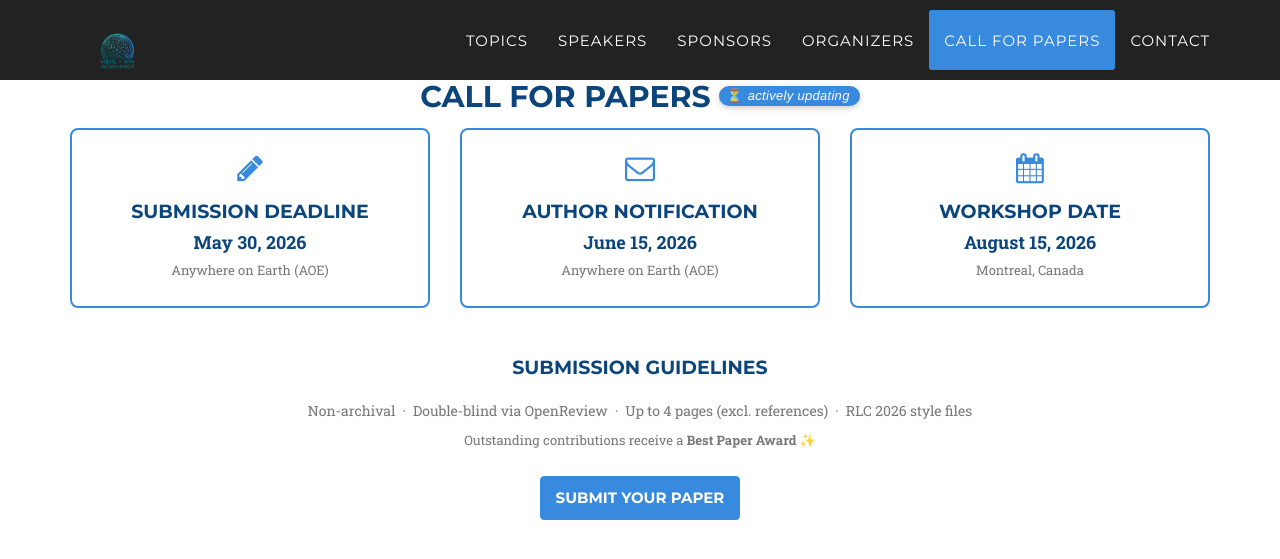
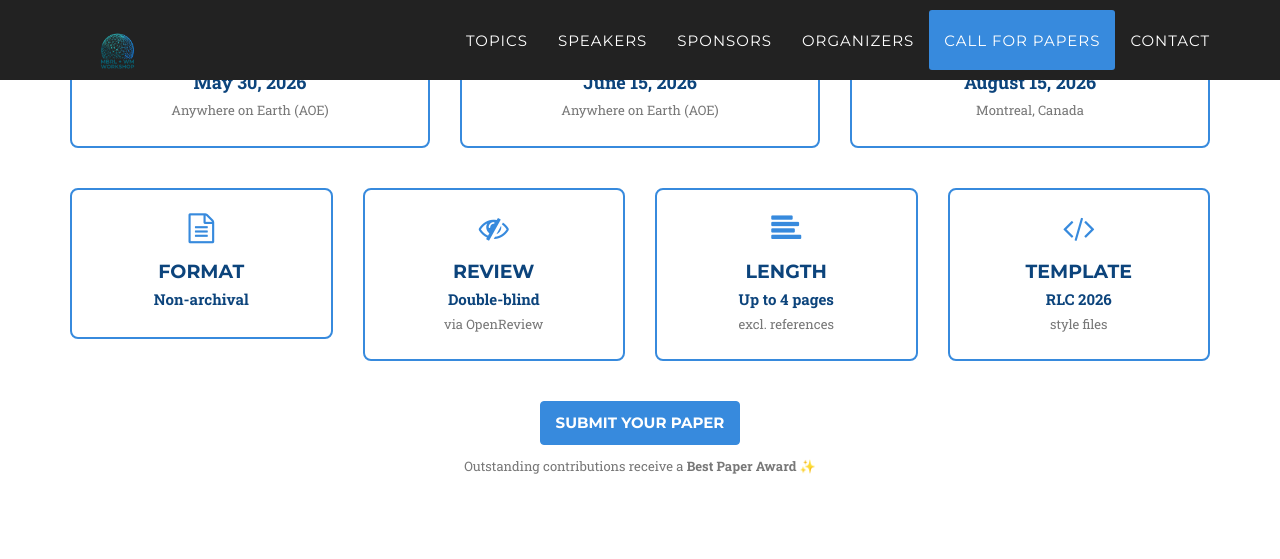
Before and after one commit to worldmodels-rlc/worldmodels-rlc.github.io, a Jekyll site: the page built from index.html, in a window 1280 px wide and 900 px high, scrolled down 4228 px, cut to the strip 0-564 px from the top of the window. Shown: the top 559 px of the strip. Built offline with Jekyll 4.4.1, drawn with Linux system fonts in a browser that asks for light colours; some web fonts are replaced.

Commit message:
fix: speaker circles, submission guidelines boxes
- Speakers now display as 210px circles matching organizer style
- Submission guidelines redesigned as 4 bordered boxes matching key dates style

Co-Authored-By: Claude Sonnet 4.6 <noreply@anthropic.com>

```diff
--- a/_includes/clients.html
+++ b/_includes/clients.html
@@ -37,11 +37,42 @@
 
             <!-- Submission Guidelines -->
             <div class="row">
-                <div class="col-md-8 col-md-offset-2 text-center">
-                    <h4 style="margin-bottom: 20px;">Submission Guidelines</h4>
-                    <p class="text-muted" style="margin-bottom: 6px;">Non-archival &nbsp;·&nbsp; Double-blind via OpenReview &nbsp;·&nbsp; Up to 4 pages (excl. references) &nbsp;·&nbsp; RLC 2026 style files</p>
-                    <p class="text-muted" style="margin-bottom: 24px; font-size: 13px;">Outstanding contributions receive a <strong>Best Paper Award</strong> ✨</p>
+                <div class="col-md-3 col-sm-6 text-center" style="margin-bottom:16px;">
+                    <div style="border: 2px solid #378ADD; border-radius: 8px; padding: 24px 16px; height:100%;">
+                        <i class="fa fa-file-text-o fa-2x" style="color:#378ADD; margin-bottom:10px;"></i>
+                        <h4 style="margin:8px 0 4px;">Format</h4>
+                        <p style="font-size:15px; font-weight:700; color:#0C447C; margin:0;">Non-archival</p>
+                    </div>
+                </div>
+                <div class="col-md-3 col-sm-6 text-center" style="margin-bottom:16px;">
+                    <div style="border: 2px solid #378ADD; border-radius: 8px; padding: 24px 16px; height:100%;">
+                        <i class="fa fa-eye-slash fa-2x" style="color:#378ADD; margin-bottom:10px;"></i>
+                        <h4 style="margin:8px 0 4px;">Review</h4>
+                        <p style="font-size:15px; font-weight:700; color:#0C447C; margin:0;">Double-blind</p>
+                        <p class="text-muted" style="margin:0; font-size:13px;">via OpenReview</p>
+                    </div>
+                </div>
+                <div class="col-md-3 col-sm-6 text-center" style="margin-bottom:16px;">
+                    <div style="border: 2px solid #378ADD; border-radius: 8px; padding: 24px 16px; height:100%;">
+                        <i class="fa fa-align-left fa-2x" style="color:#378ADD; margin-bottom:10px;"></i>
+                        <h4 style="margin:8px 0 4px;">Length</h4>
+                        <p style="font-size:15px; font-weight:700; color:#0C447C; margin:0;">Up to 4 pages</p>
+                        <p class="text-muted" style="margin:0; font-size:13px;">excl. references</p>
+                    </div>
+                </div>
+                <div class="col-md-3 col-sm-6 text-center" style="margin-bottom:16px;">
+                    <div style="border: 2px solid #378ADD; border-radius: 8px; padding: 24px 16px; height:100%;">
+                        <i class="fa fa-code fa-2x" style="color:#378ADD; margin-bottom:10px;"></i>
+                        <h4 style="margin:8px 0 4px;">Template</h4>
+                        <p style="font-size:15px; font-weight:700; color:#0C447C; margin:0;">RLC 2026</p>
+                        <p class="text-muted" style="margin:0; font-size:13px;">style files</p>
+                    </div>
+                </div>
+            </div>
+            <div class="row" style="margin-top: 24px;">
+                <div class="col-lg-12 text-center">
                     <a href="#" class="btn btn-primary">Submit Your Paper</a>
+                    <p style="margin-top: 10px; font-size: 13px;" class="text-muted">Outstanding contributions receive a <strong>Best Paper Award</strong> ✨</p>
                 </div>
             </div>
         </div>
--- a/_includes/portfolio_grid.html
+++ b/_includes/portfolio_grid.html
@@ -6,18 +6,18 @@
                     <h2 class="section-heading">Invited Speakers <span class="actively-updated-badge"><span class="hourglass-spin">⏳</span> actively updating</span></h2>
                 </div>
             </div>
-            <div class="row">
+            <div class="row" style="display:flex; flex-wrap:wrap; justify-content:center;">
             {% for speaker in site.data.speakers %}
-                <div class="col-md-4 col-sm-6 portfolio-item">
-                    {% assign pic_ext = speaker.pic_ext | default: "jpg" %}
-                    {% if speaker.pic %}
-                    <img src="img/speakers/{{ speaker.pic }}.{{ pic_ext }}" class="img-responsive" style="width:100%;height:264px;object-fit:cover;object-position:top;" alt="{{ speaker.name }}">
-                    {% else %}
-                    <div class="speaker-card-img text-center" style="background:#378ADD; padding:40px 0;">
-                        <i class="fa fa-user fa-5x" style="color:#fff;"></i>
-                    </div>
-                    {% endif %}
-                    <div class="portfolio-caption">
+                <div class="col-sm-3" style="display:flex; justify-content:center;">
+                    <div class="team-member">
+                        {% assign pic_ext = speaker.pic_ext | default: "jpg" %}
+                        {% if speaker.pic %}
+                        <img src="img/speakers/{{ speaker.pic }}.{{ pic_ext }}" class="img-responsive img-circle" style="width:210px;height:210px;object-fit:cover;object-position:top;margin:0 auto 20px;" alt="{{ speaker.name }}">
+                        {% else %}
+                        <div style="width:210px;height:210px;border-radius:50%;background:#378ADD;display:flex;align-items:center;justify-content:center;margin:0 auto 20px;">
+                            <i class="fa fa-user fa-4x" style="color:#fff;"></i>
+                        </div>
+                        {% endif %}
                         <h4>{% if speaker.homepage %}<a href="{{ speaker.homepage }}" target="_blank">{{ speaker.name }}</a>{% else %}{{ speaker.name }}{% endif %}</h4>
                         <p class="text-muted">{{ speaker.affiliation }}</p>
                         {% if speaker.status == "Confirmed" %}
```
